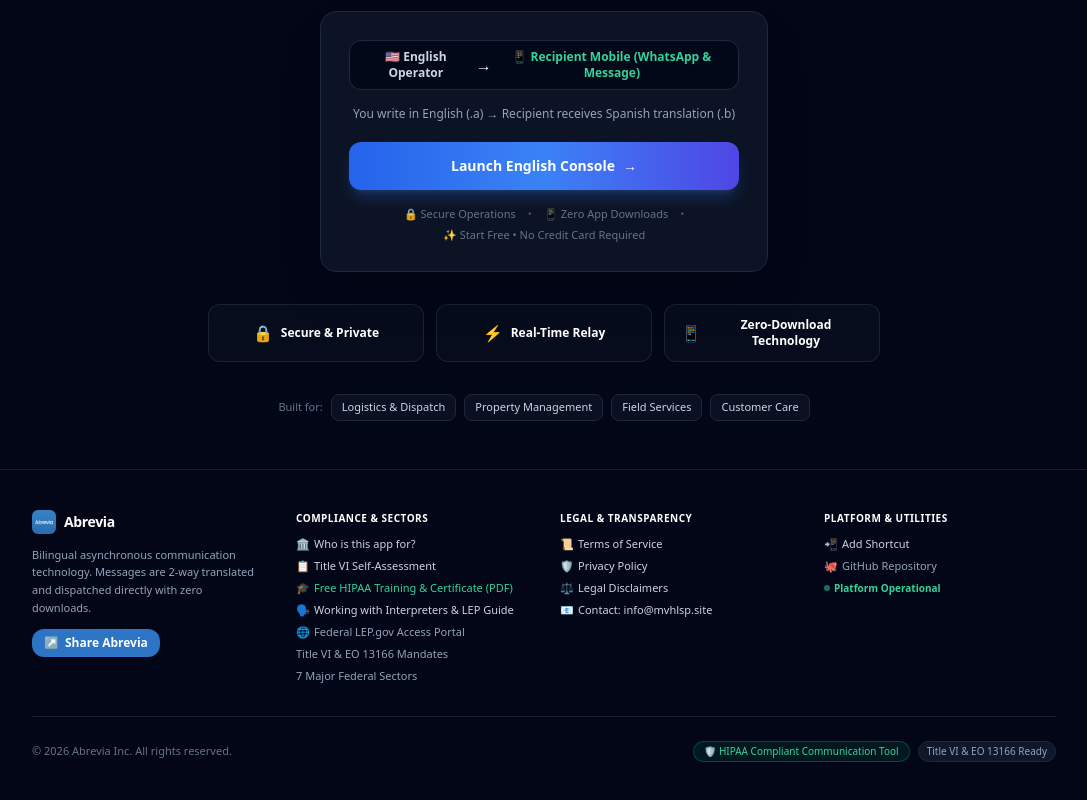
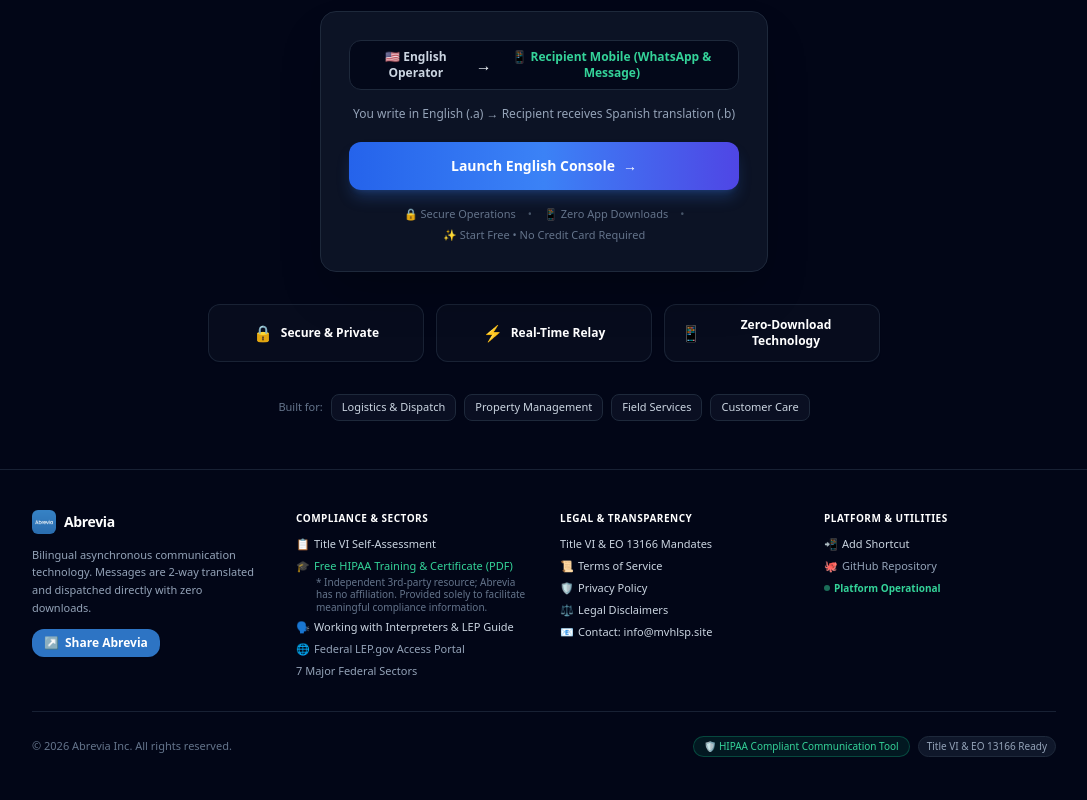
Before and after one commit to abrevia/abrevia, a website: page public/index.html in a window 1280 px wide. Shown: the part 330-1130 px from the top of the page, without its empty margins (96-1183 px from the left). Drawn offline with nearby package versions, Linux system fonts and the light colour scheme.

Commit message:
feat(footer): remove redundant who-is-this link, relocate Title VI to legal & add non-affiliation disclaimer for HIPAA resource

```diff
--- a/public/index.html
+++ b/public/index.html
@@ -209,12 +209,6 @@
                     <div class="font-bold text-white uppercase text-[10px] tracking-wider" id="footerColComplianceHeader">Compliance & Sectors</div>
                     <ul class="space-y-1.5 text-[11px]">
                         <li>
-                            <a href="https://github.com/serviciosadg/abrevia/blob/main/WHO_IS_THIS_FOR.md" target="_blank" rel="noopener noreferrer" class="hover:text-white transition flex items-center space-x-1 text-slate-300">
-                                <span>🏛️</span>
-                                <span id="footerLinkWhoIsThis">Who is this app for?</span>
-                            </a>
-                        </li>
-                        <li>
                             <a href="https://github.com/serviciosadg/abrevia/blob/main/TITLE_VI_SELF_ASSESSMENT.md" target="_blank" rel="noopener noreferrer" class="hover:text-white transition flex items-center space-x-1 text-slate-300">
                                 <span>📋</span>
                                 <span id="footerLinkSelfAssessment">Title VI Self-Assessment</span>
@@ -225,6 +219,9 @@
                                 <span>🎓</span>
                                 <span id="footerLinkHipaaTrainingText">Free HIPAA Training &amp; Certificate (PDF)</span>
                             </a>
+                            <span class="block text-[10px] text-slate-500 leading-tight pl-5 pt-0.5" id="hipaaCourseDisclaimer">
+                                * Independent 3rd-party resource; Abrevia has no affiliation. Provided solely to facilitate meaningful compliance information.
+                            </span>
                         </li>
                         <li>
                             <a href="https://github.com/serviciosadg/abrevia/blob/main/WORKING_WITH_INTERPRETERS.md" target="_blank" rel="noopener noreferrer" class="hover:text-white transition flex items-center space-x-1 text-slate-300" id="footerLinkInterpretersGuide" title="Practical guide and free federal training resources for communicating with LEP individuals and working with interpreters">
@@ -239,11 +236,6 @@
                             </a>
                         </li>
                         <li>
-                            <a href="https://github.com/serviciosadg/abrevia/blob/main/WHO_IS_THIS_FOR.md#-english-who-is-abrevia-for" target="_blank" rel="noopener noreferrer" class="hover:text-white transition text-slate-400" id="footerLinkTitle6">
-                                Title VI & EO 13166 Mandates
-                            </a>
-                        </li>
-                        <li>
                             <a href="https://github.com/serviciosadg/abrevia/blob/main/WHO_IS_THIS_FOR.md#3-major-federally-bound-sectors--statutory-use-cases" target="_blank" rel="noopener noreferrer" class="hover:text-white transition text-slate-400" id="footerLinkSectors">
                                 7 Major Federal Sectors
                             </a>
@@ -255,6 +247,12 @@
                 <div class="space-y-2.5">
                     <div class="font-bold text-white uppercase text-[10px] tracking-wider" id="footerColLegalHeader">Legal & Transparency</div>
                     <ul class="space-y-1.5 text-[11px]">
+                        <li>
+                            <a href="https://github.com/serviciosadg/abrevia/blob/main/WHO_IS_THIS_FOR.md#-english-who-is-abrevia-for" target="_blank" rel="noopener noreferrer" class="hover:text-white transition flex items-center space-x-1 text-slate-300" id="footerLinkTitle6">
+                                <span>⚖️</span>
+                                <span id="footerLinkTitle6Text">Title VI &amp; EO 13166 Mandates</span>
+                            </a>
+                        </li>
                         <li>
                             <a href="https://github.com/serviciosadg/abrevia/blob/main/TERMS_OF_SERVICE.md" target="_blank" rel="noopener noreferrer" class="hover:text-white transition flex items-center space-x-1 text-slate-300">
                                 <span>📜</span>
@@ -407,6 +405,7 @@
                 footerLinkWhoIsThis: 'Who is this app for?',
                 footerLinkSelfAssessment: 'Title VI Self-Assessment',
                 footerLinkHipaaTrainingText: 'Free HIPAA Training & Certificate (PDF)',
+                hipaaCourseDisclaimer: '* Independent 3rd-party resource; Abrevia has no affiliation. Provided solely to facilitate meaningful compliance information.',
                 footerLinkInterpretersGuideText: 'Working with Interpreters & LEP Guide',
                 footerLinkTitle6: 'Title VI & EO 13166 Mandates',
                 footerLinkSectors: '7 Major Federal Sectors',
@@ -508,6 +507,7 @@
                 footerLinkWhoIsThis: '¿Para quién es esta app?',
                 footerLinkSelfAssessment: 'Autoevaluación de Título VI',
                 footerLinkHipaaTrainingText: 'Capacitación y Certificado HIPAA Gratis (PDF)',
+                hipaaCourseDisclaimer: '* Recurso independiente de terceros; Abrevia no tiene afiliación. Facilitado únicamente para brindar información necesaria de cumplimiento.',
                 footerLinkInterpretersGuideText: 'Guía: Trabajo con Intérpretes y Personas LEP',
                 footerLinkTitle6: 'Mandatos de Título VI y OE 13166',
                 footerLinkSectors: '7 Sectores Federales Principales',
@@ -685,6 +685,8 @@
             if (ftSelf && c.footerLinkSelfAssessment) ftSelf.textContent = c.footerLinkSelfAssessment;
             const ftHipaa = document.getElementById('footerLinkHipaaTrainingText');
             if (ftHipaa && c.footerLinkHipaaTrainingText) ftHipaa.textContent = c.footerLinkHipaaTrainingText;
+            const ftHipaaDisc = document.getElementById('hipaaCourseDisclaimer');
+            if (ftHipaaDisc && c.hipaaCourseDisclaimer) ftHipaaDisc.textContent = c.hipaaCourseDisclaimer;
             const ftInterp = document.getElementById('footerLinkInterpretersGuideText');
             if (ftInterp && c.footerLinkInterpretersGuideText) ftInterp.textContent = c.footerLinkInterpretersGuideText;
             if (ftWho && c.footerLinkWhoIsThis) ftWho.textContent = c.footerLinkWhoIsThis;
--- a/public/sw.js
+++ b/public/sw.js
@@ -1,5 +1,5 @@
 // Abrevia — Service Worker for Desktop & Mobile Home Screen Shortcuts
-const CACHE_NAME = 'abrevia-v20261029-15';
+const CACHE_NAME = 'abrevia-v20261029-16';
 
 self.addEventListener('install', (event) => {
     self.skipWaiting();
```
Also changed, not shown: public/dashboard.html (+1 -0 lines).
